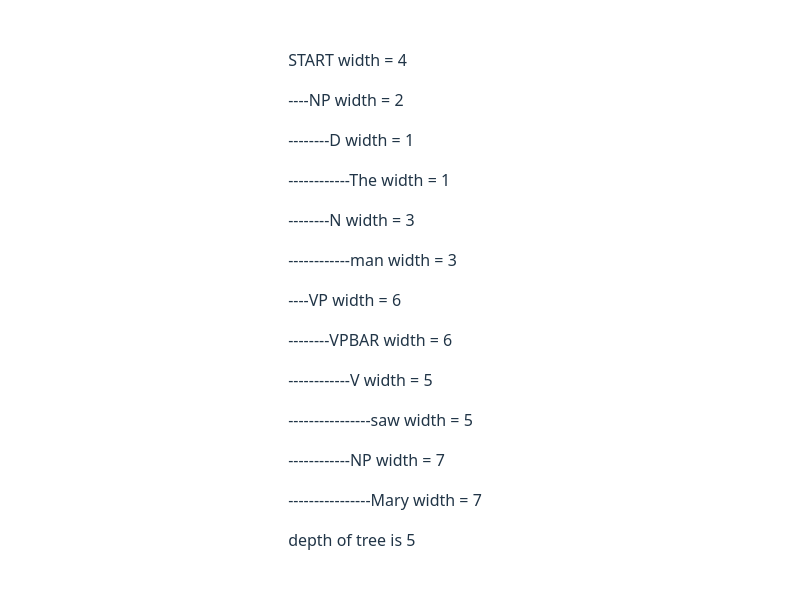
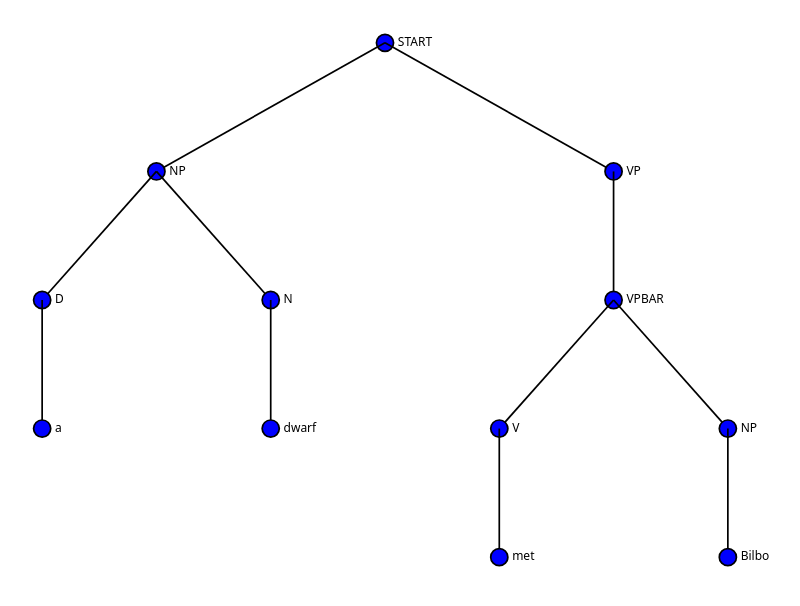
Before and after one commit to JosephPotashnik/parser-ui, a React (Vite) app: page / in a window 1280 px wide. Shown: the top 606 px of the page, without its empty margins (255-1055 px from the left). Built offline with nearby package versions, Linux system fonts and the light colour scheme.

Commit message:
drawing svg with react recursively

```diff
--- a/src/App.css
+++ b/src/App.css
@@ -1,7 +1,7 @@
 #root {
   max-width: 1280px;
   margin: 0 auto;
-  padding: 2rem;
+  padding: 0;
 }
 
 .logo {
--- a/src/App.tsx
+++ b/src/App.tsx
@@ -12,13 +12,22 @@ function App() {
 
   const node : Node = parseNode(tree);
   node.assignDepths(0);
-  node.assignWidths(0);
+  const width = node.assignWidths(0);
   const depth : number = node.getMaxDepth();
+  const svgWidth : number = 800;
+  const svgHeight : number = 600;
+  const spacingX : number = svgWidth / (width -1);
+  const spacingY : number = svgHeight / (depth -1);
+
+  console.log("spacing is");
+    console.log(spacingX);
+    console.log(spacingY);
   return (
+    <>
+   <svg width={svgWidth} height={svgHeight} viewBox={`-50 -50 ${svgWidth+100} ${svgHeight+100}`} xmlns="http://www.w3.org/2000/svg">
 
-    <>
-      <Vertex node = {node}> </Vertex>
-      <p> depth of tree is {depth}</p>
+      <Vertex node = {node} spacing = {[spacingX, spacingY]}> </Vertex>
+     </svg>
     </>
   )
 }
--- a/src/components/Vertex.tsx
+++ b/src/components/Vertex.tsx
@@ -5,17 +5,29 @@ import { Node } from "./Rule.ts";
 interface VertexProps
 {
     node : Node;
+    parentCoords? : [number, number];
+    spacing : [number, number];
     children?: React.ReactNode;
 }
-export default function Vertex( { node } : VertexProps): JSX.Element {
-    const lhs :string = node.LHS;
-    const paddedLHS = lhs.padStart(lhs.length + node.y_loc*4, "-");
+export default function Vertex({ node, parentCoords, spacing }: VertexProps): JSX.Element {
+
+    const x =  spacing[0] * (node.x_loc-1);
+    const y = spacing[1] * (node.y_loc);
+    console.log("depth of");
+    console.log(node.y_loc);
     return (
-    <>
-    <p>{paddedLHS} width = {node.x_loc}</p>
-        {node.RHS && node.RHS.length > 0 &&
-            node.RHS.map(x => <Vertex node = {x} ></Vertex>)
-        }
-    </>
-    )
+        <g>
+           {parentCoords && (
+                <line x1={parentCoords[0]} y1={parentCoords[1]} x2={x} y2={y} stroke="black" strokeWidth="2" />
+            )}
+
+            <circle cx={x} cy={y} r="10" fill="blue" stroke="black" strokeWidth="2" />
+
+            <text x={x + 15} y={y} fontSize="14" fill="black" alignmentBaseline="middle">{node.LHS}</text>
+
+            {node.RHS && node.RHS.length > 0 &&
+                node.RHS.map((n, index) => <Vertex key={index} node={n} parentCoords={[x,y]} spacing= {spacing}/>)
+            }
+        </g>
+    );
 }
--- a/src/tree.json
+++ b/src/tree.json
@@ -8,7 +8,7 @@
             "LHS": "D",
             "RHS": [
               {
-                "LHS": "The",
+                "LHS": "a",
                 "RHS": []
               }
             ]
@@ -17,7 +17,7 @@
             "LHS": "N",
             "RHS": [
               {
-                "LHS": "man",
+                "LHS": "dwarf",
                 "RHS": []
               }
             ]
@@ -35,7 +35,7 @@
             "LHS": "V",
             "RHS": [
               {
-                "LHS": "saw",
+                "LHS": "met",
                 "RHS": []
               }
             ]
@@ -44,7 +44,7 @@
             "LHS": "NP",
             "RHS": [
               {
-                "LHS": "Mary",
+                "LHS": "Bilbo",
                 "RHS": []
               }
             ]
```
